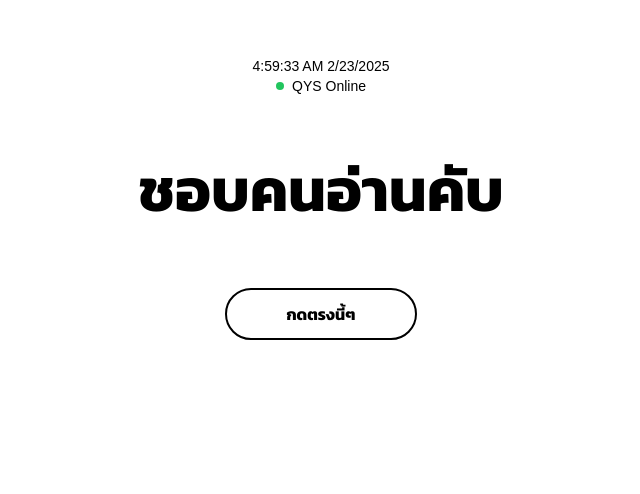
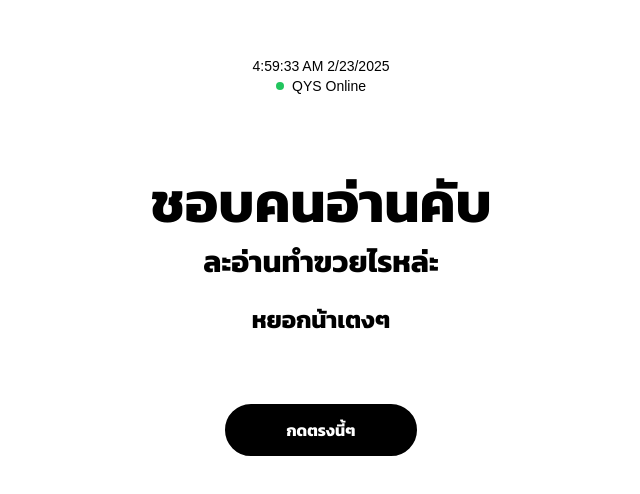
Before and after one commit to KongXDLieR73/queue-yourself, a Next.js app: page / in a window 1280 px wide. Shown: the part 104-598 px from the top of the page, without its empty margins (319-959 px from the left). Built offline with nearby package versions, Linux system fonts and the light colour scheme; no server answers; the database is empty.

Commit message:
Cancel Prompt Pop-up

```diff
--- a/src/app/page.tsx
+++ b/src/app/page.tsx
@@ -15,10 +15,16 @@ enum state {
   Finished
 }
 
+enum cancel {
+  Unmounted,
+  Mounted
+}
+
 export default function Home() {
   const [currentTime, setCurrentTime] = useState<string | null>(null);
   const [currentState, setCurrentState] = useState<state>(state.Home);
   const [queueNumber, setQueueNumber] = useState<number | null>(null);
+  const [cancelPrompt, setCancelPrompt] = useState<cancel>(cancel.Unmounted)
 
   useEffect(() => {
     const updateTime = () => {
@@ -72,9 +78,11 @@ export default function Home() {
       {
         currentState == state.Home && <>
           <div className={"flex flex-col items-center font-kanit font-weight-[100]" }>
-            <p className={"text-6xl font-bold mb-14 mt-4 select-none "}>ชอบคนอ่านคับ</p>
+            <p className={"text-[3.5rem] font-bold mb- mt-4 select-none "}>ชอบคนอ่านคับ</p>
+            <p className={"text-3xl font-bold mb- mt- select-none "}>ละอ่านทำฃวยไรหล่ะ</p>
+            <p className={"text-2xl font-bold mb-14 mt-6 select-none "}>หยอกน้าเตงๆ</p>
 
-            <button className="mt-3 mb-32 px-auto py-3 w-[12rem] font-bold border-[2px] border-black text-1xl rounded-full active:bg-black active:text-white select-none transition-all ease-out duration-100" onClick={() => setCurrentState(state.Queuing)}>
+            <button className="mt-3 mb-32 px-auto py-3 w-[12rem] font-bold border-[2px] border-black text-1xl rounded-full bg-black text-white active:text-black active:bg-white select-none transition-all ease-out duration-100" onClick={() => setCurrentState(state.Queuing)}>
               กดตรงนี้ๆ
             </button>
           </div>
@@ -91,9 +99,28 @@ export default function Home() {
           <button className="px-auto py-3 w-[12rem] font-bold border border-gray-300 bg-gray-300 text-gray-500 text-1xl rounded-full cursor-not-allowed font-kanit select-none">
             รอแปบๆ
           </button>
-          <button className="mt-3 mb-32 px-auto py-3 w-[12rem] font-bold border-[2px] border-black text-1xl rounded-full active:bg-black active:text-white select-none transition-all ease-out duration-100" onClick={() => setCurrentState(state.Home)}>
+          <button className="mt-3 mb-32 px-auto py-[0.85rem] w-[12rem] font-bold border-[2px] border-black text-[0.9rem] rounded-full active:bg-black active:text-white select-none font-kanit transition-all ease-out duration-100" onClick={() => setCancelPrompt(cancel.Mounted)}>
             CANCEL
           </button>
+          {
+            cancelPrompt == cancel.Mounted && (<>
+              <div className="flex z-0 bg-black bg-opacity-20 min-h-screen w-screen justify-center items-center absolute" onClick={() => setCancelPrompt(cancel.Unmounted)}>
+                <span className="relative z-10 p-7 bg-white w-[22rem] h-[10rem] rounded-[3rem] text-black" onClick={() => setCancelPrompt(cancel.Mounted)}>
+                  <h1 className="text-2xl font-kanit">
+                    You're going to cancel?
+                  </h1>
+                  <div className="flex flex-row w-[18.6rem] absolute gap-3 bottom-6">
+                    <button className="basis-1/2 px-auto py-[0.85rem] w-[8rem] font-bold border-[2px] text-red-500 border-red-500 text-[0.9rem] rounded-full active:bg-red-500 active:text-white select-none font-kanit transition-all ease-out duration-100" onClick={() => {setCurrentState(state.Home), setCancelPrompt(cancel.Unmounted)}}>
+                      ยกเลิกคิว
+                    </button>
+                    <button className="basis-1/2 px-auto py-[0.85rem] w-[8rem] font-bold border-[2px] border-black text-1xl rounded-full active:bg-white active:text-black text-white bg-black select-none font-kanit transition-all ease-out duration-100" onClick={() => setCancelPrompt(cancel.Unmounted)}>
+                      กลับ
+                    </button>
+                  </div>
+                </span>
+              </div>
+            </>)
+          }
         </>)
       }
     </div>
```
